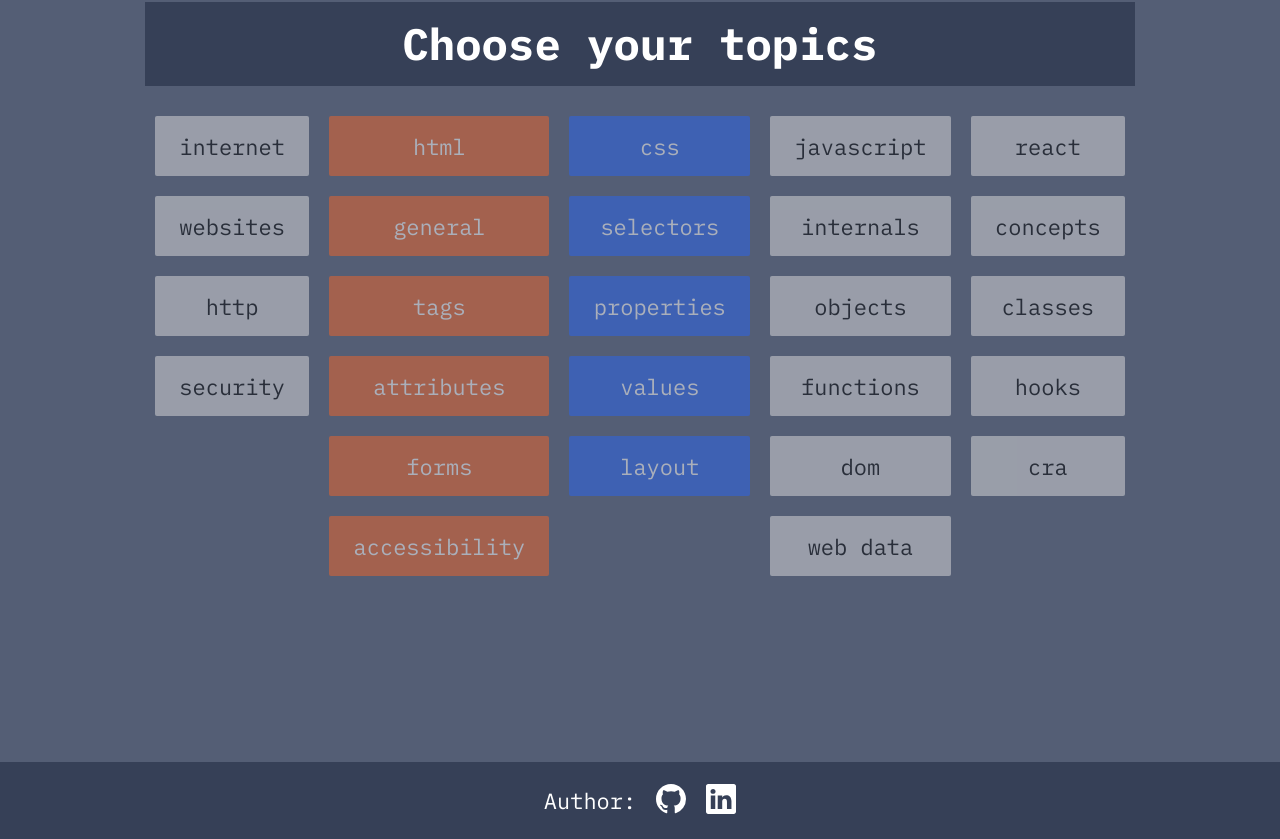
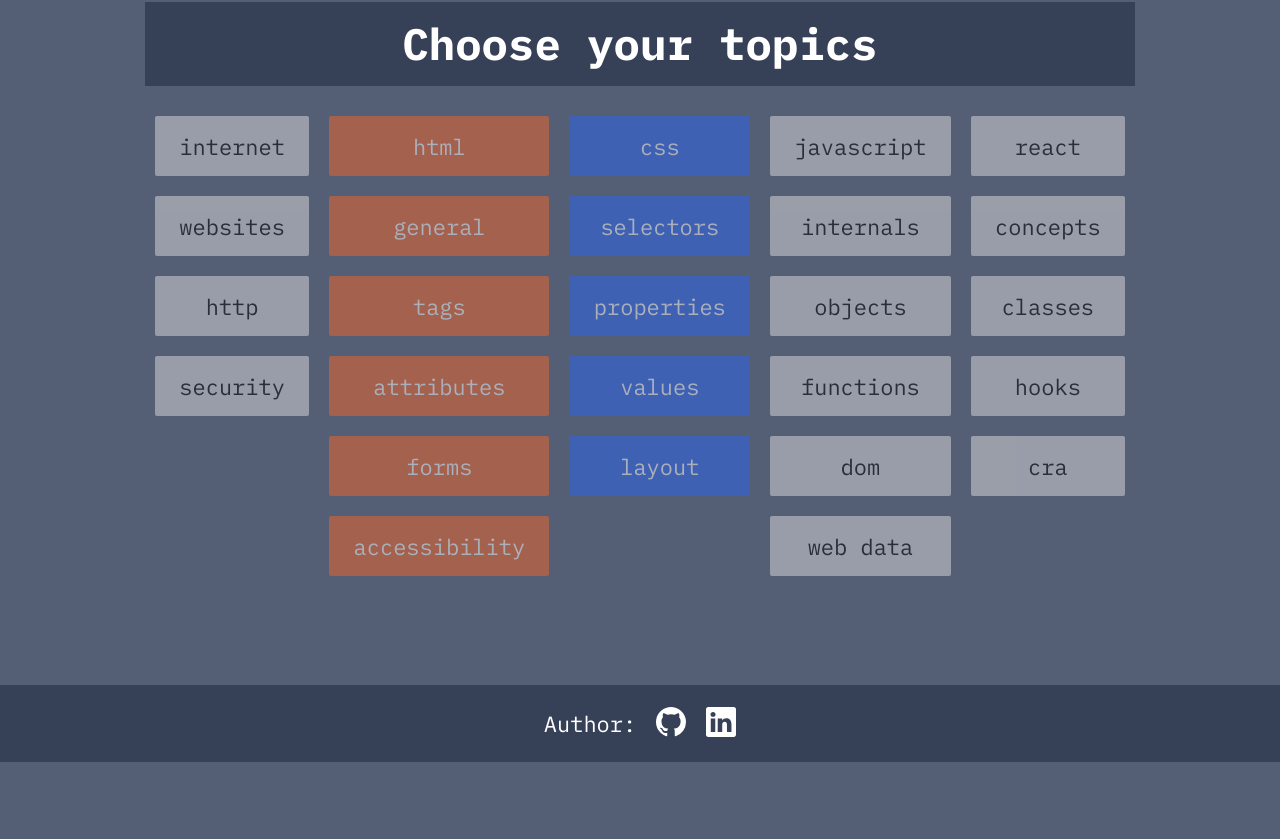
Before and after one commit to Dan-Lucian/web-dev-quizz-platform, a React (Create React App) app in the folder frontend/: page / in a window 1280 px wide. Shown: the part 553-1392 px from the top of the page. After the commit the page ends 1315 px from the top, so only its background shows below. Built offline with nearby package versions, Linux system fonts and the light colour scheme.

Commit message:
fix: overlap footer & PopupFail + footer jump top when route change

```diff
--- a/frontend/src/Global.style.js
+++ b/frontend/src/Global.style.js
@@ -27,6 +27,10 @@ const global = `
     font-family: 'IBM Plex Mono', monospace;
     color: #fff;
     background: #545E75;
+  }
+
+  html, body, #root {
+    height: 100%;
   }
 `;
 
--- a/frontend/src/components/Footer.js
+++ b/frontend/src/components/Footer.js
@@ -1,7 +1,5 @@
 import styled from 'styled-components';
 import PropTypes from 'prop-types';
-import { StyledNotFound } from '../routes/PageNotFound';
-import { StyledWrapperPage } from '../routes/test/components/WrapperPage';
 
 const Footer = ({ children }) => <StyledFooter>{children}</StyledFooter>;
 
@@ -12,26 +10,16 @@ Footer.propTypes = {
 const StyledFooter = styled.footer`
   background: ${(p) => p.theme.color.bgAccent};
   padding: 1em;
+  position: absolute;
+  bottom: 0;
+  left: 0;
+  right: 0;
 
   address {
     display: flex;
     justify-content: center;
     align-items: center;
   }
-
-  ${StyledNotFound} ~ & {
-    position: absolute;
-    bottom: 0;
-    right: 0;
-    left: 0;
-  }
-
-  ${StyledWrapperPage} ~ & {
-    position: absolute;
-    bottom: 0;
-    right: 0;
-    left: 0;
-  }
 `;
 
 export default Footer;
--- a/frontend/src/components/WrapperApp.js
+++ b/frontend/src/components/WrapperApp.js
@@ -10,6 +10,9 @@ WrapperApp.propTypes = {
 };
 
 const StyledWrapperApp = styled.div`
+  min-height: 100%;
+  position: relative;
+
   @media (min-width: ${(props) => props.theme.screen.med}) {
     font-size: 20px;
   }
--- a/frontend/src/routes/PageNotFound.js
+++ b/frontend/src/routes/PageNotFound.js
@@ -1,16 +1,13 @@
-import styled from 'styled-components';
+// shared components
 import Header from '../components/Header';
 import Heading from '../components/Heading';
 
 const PageNotFound = () => (
-  <StyledNotFound>
+  <main>
     <Header style={{ paddingTop: '8em' }}>
       <Heading level={2}>No such page :(</Heading>
     </Header>
-  </StyledNotFound>
+  </main>
 );
 
-// exported to Footer.js to position footer absolute and at window bottom
-export const StyledNotFound = styled.main``;
-
 export default PageNotFound;
--- a/frontend/src/routes/test/components/WrapperPage.js
+++ b/frontend/src/routes/test/components/WrapperPage.js
@@ -25,6 +25,3 @@ const StyledWrapperPage = styled.main`
 `;
 
 export default WrapperPage;
-
-// exported to Footer.js to position footer absolute and at window bottom
-export { StyledWrapperPage };
```
